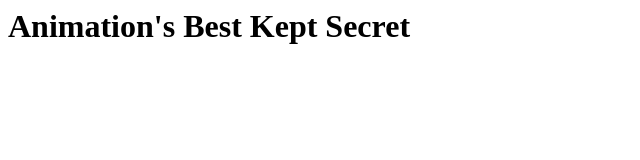
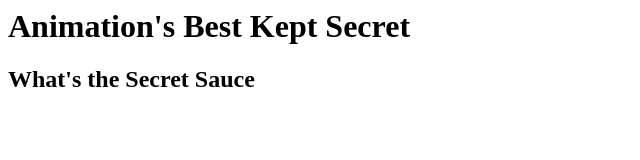
Before and after one commit to alexis-s-pinon/animations-best-kept-secret, a plain HTML site: page index.html in a window 1280 px wide. Shown: the whole page, without its empty margins (0-640 px from the left). Drawn offline with Linux system fonts and the light colour scheme.

Commit message:
Update index.html

```diff
--- a/index.html
+++ b/index.html
@@ -1 +1,2 @@
 <h1>Animation's Best Kept Secret</h1>
+<h2>What's the Secret Sauce</h2>
```
